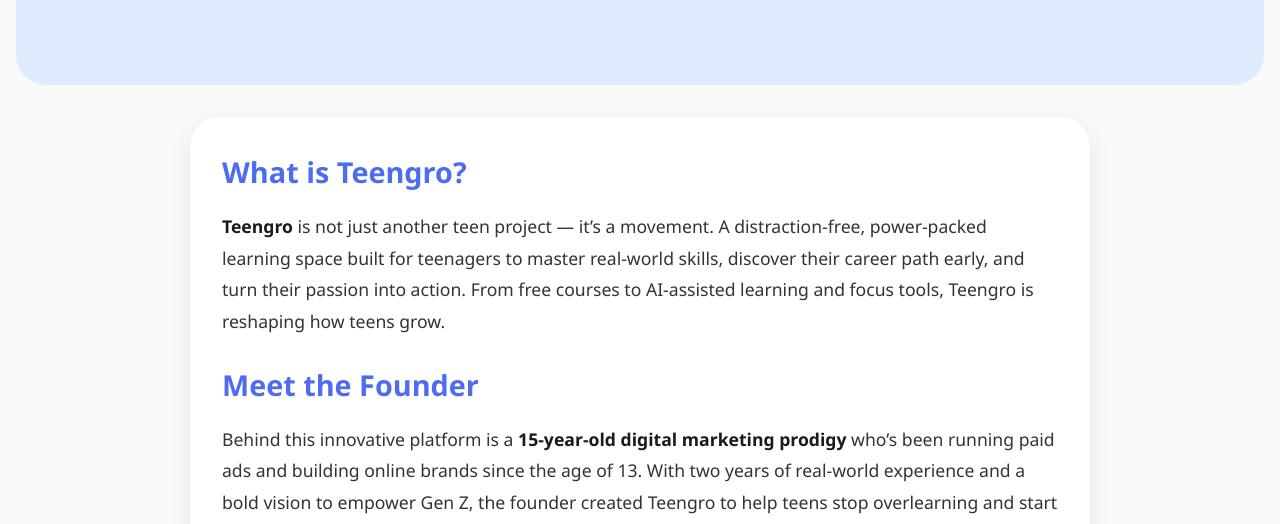
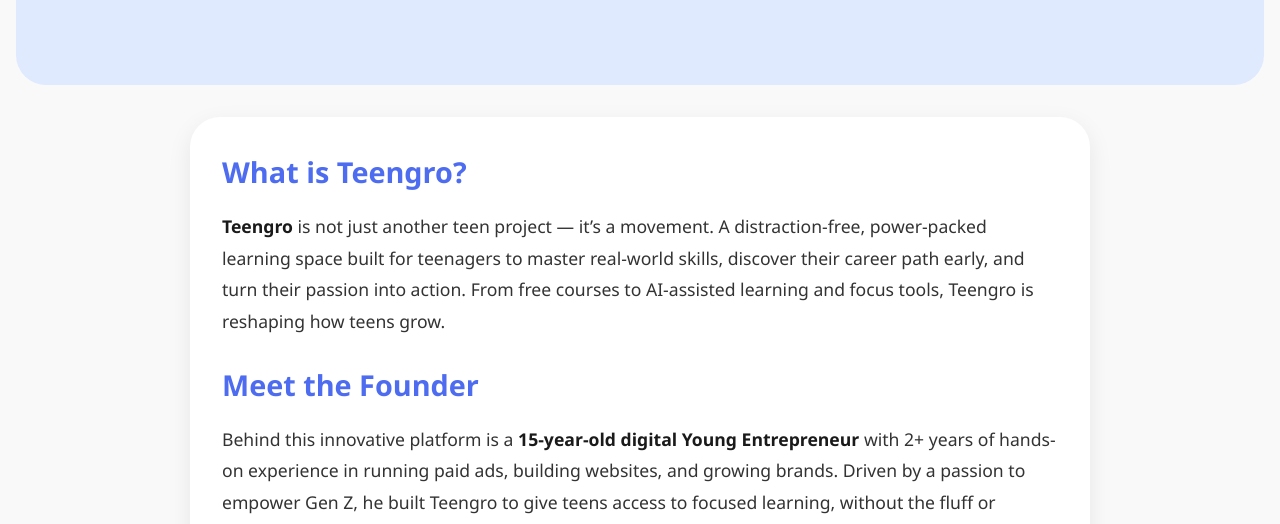
Before and after one commit to SushanthKumar2010/Teengro-Website, a plain HTML site: page founder.html in a window 1280 px wide. Shown: the part 276-800 px from the top of the page. Drawn offline with Linux system fonts and the light colour scheme.

Commit message:
founder.html

```diff
--- a/founder.html
+++ b/founder.html
@@ -124,7 +124,7 @@
 
     <h2>Meet the Founder</h2>
     <p>
-      Behind this innovative platform is a <span class="highlight">15-year-old digital marketing prodigy</span> who’s been running paid ads and building online brands since the age of 13. With two years of real-world experience and a bold vision to empower Gen Z, the founder created Teengro to help teens stop overlearning and start building.
+      Behind this innovative platform is a <span class="highlight">15-year-old digital Young Entrepreneur</span> with 2+ years of hands-on experience in running paid ads, building websites, and growing brands. Driven by a passion to empower Gen Z, he built Teengro to give teens access to focused learning, without the fluff or distractions. His vision? Help teens build, not just consume., the founder created Teengro to help teens stop overlearning and start building.
     </p>
 
     <p>
```
